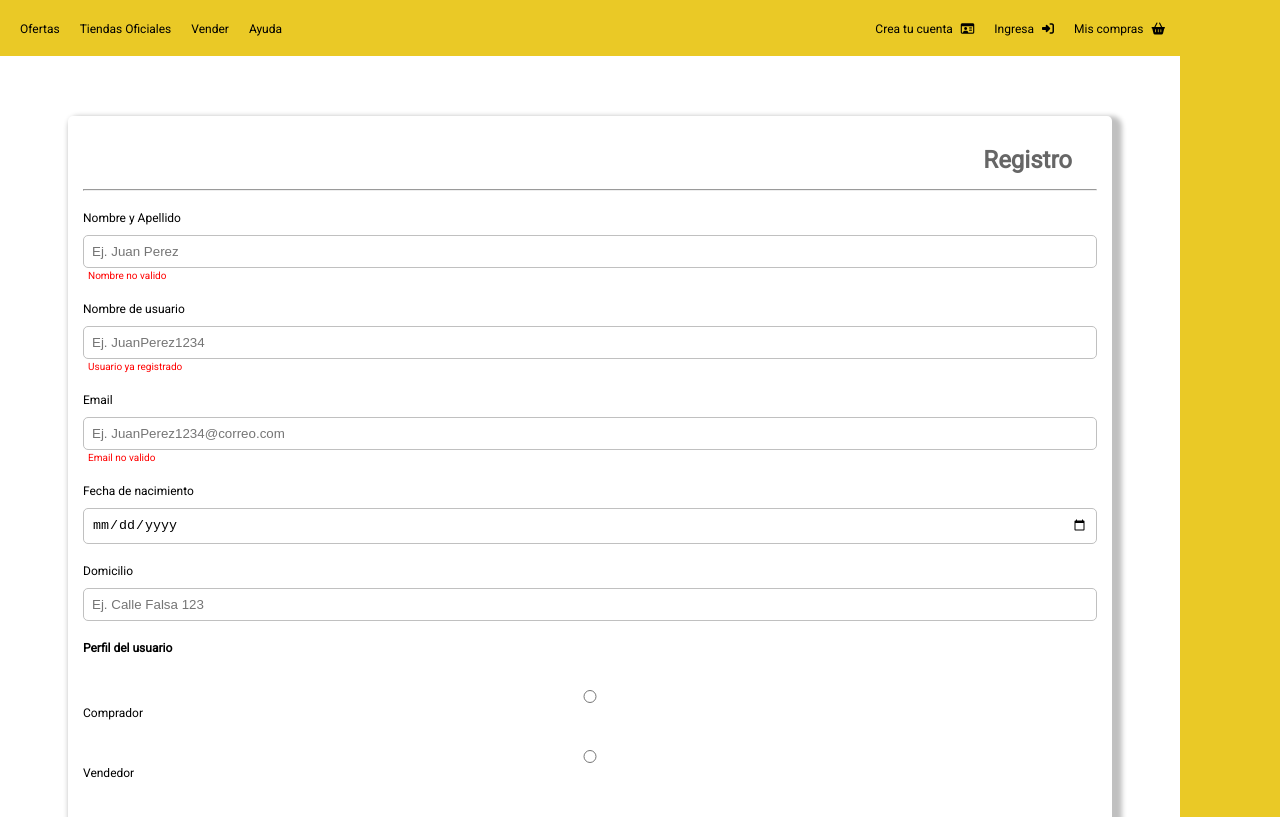
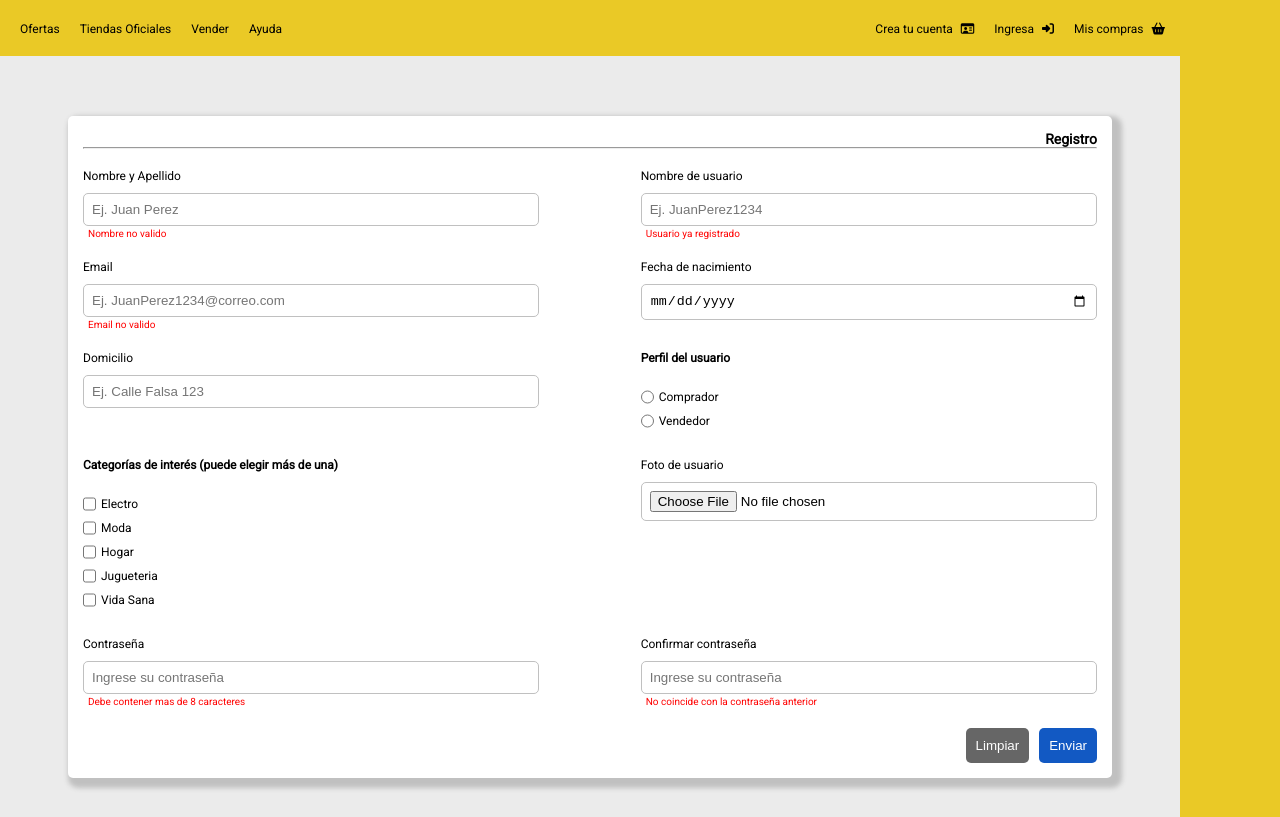
Before and after one commit to MiguelRuiz12/tp-MercadoLiebre-maquetacion, a website: page views/register.html in a window 1280 px wide. Shown: the part 118-935 px from the top of the page. Drawn offline with Linux system fonts and the light colour scheme.

```diff
--- a/public/CSS/login.css
+++ b/public/CSS/login.css
@@ -0,0 +1,37 @@
+.main__login {
+    width: 100%;
+    background-color: var(--colorGrisClaro);
+    padding: 10px;
+}
+
+.box__login {
+    width: 90%;
+    margin: 50px auto;
+    padding: 15px;
+    background-color: #ffffff;
+    box-shadow: 5px 5px 5px 5px #c0c0c0;
+    border-radius: 5px;
+}
+
+.form__box-login{
+    width: 75%;
+    margin-bottom: 20px;
+    margin-left:15%;
+}
+
+.button {
+    border: none;
+    padding: 10px;
+    border-radius: 5px;
+}
+
+.button-1 {
+    background-color: var(--colorCeleste);
+    color: #ffffff;
+}
+
+@media (min-width:768px) {
+    .box__login {
+        width: 50%;
+    }
+}
--- a/public/CSS/register.css
+++ b/public/CSS/register.css
@@ -1,6 +1,6 @@
 .main__register {
     width: 100%;
-    background-color: #ffffff;
+    background-color: var(--colorGrisClaro);
     padding: 10px;
 }
 
@@ -35,13 +35,11 @@
 .form__box--row{
     display: flex;
     flex-wrap: wrap;
-    margin-bottom: 20px;
-    row-gap: 8px;
+    margin-bottom: 10px;
+    gap: 5px;
+    justify-content: left;
 }
 
-.form__box--row h4{
-    width: 100%;
-}
 .form__label{
     margin-bottom: 25px;
 }
@@ -65,3 +63,14 @@
     justify-content: flex-end;
     gap: 10px;
 }
+
+.button-2 {
+    background-color: var(--colorGrisOscuro);
+    color: #ffffff;
+}
+
+@media (min-width:768px) {
+    .form__box {
+        width: 45%;
+    }
+}
--- a/public/CSS/styles.css
+++ b/public/CSS/styles.css
@@ -2,7 +2,7 @@
     --colorAmarillo: #eac926;
     --colorAzul: #03264c;
     --colorCeleste: #1259c3;
-    --coloGrisOscuro: #666;
+    --colorGrisOscuro: #666;
     --colorGrisClaro: #ebebeb;
     --colorVerde: #39b54a;
 }
@@ -54,7 +54,7 @@
 .barra__busqueda span i {
     position: absolute;
     background-color: #ffffff;
-    color: var(--coloGrisOscuro);
+    color: var(--colorGrisOscuro);
     font-size: 17px;
     bottom: 12%;
     right: 2%;
@@ -76,11 +76,11 @@
     text-decoration: none;
 }
 
-h3 {
+h3.titulares {
     width: 100%;
     font-size: 24px;
     padding: 15px 25px;
-    color: var(--coloGrisOscuro);
+    color: var(--colorGrisOscuro);
     text-align: left;
 }
 
@@ -161,14 +161,13 @@
 
 #descripcion {
     font-size: 16px;
-    color: var(--coloGrisOscuro);
+    color: var(--colorGrisOscuro);
     margin: 10px 0;
 }
 
 .footer {
     background-color: var(--colorGrisClaro);
     text-align: center;
-    padding: 55px 0 0 0;
 }
 
 .footer__section {
@@ -187,7 +186,7 @@
 }
 
 .footer__copyright {
-    color: var(--coloGrisOscuro);
+    color: var(--colorGrisOscuro);
     font-size: 13px;
     text-align: justify;
     margin-left: 15px;
@@ -265,7 +264,7 @@
     #descripcion {
         display: block;
         font-size: 16px;
-        color: var(--coloGrisOscuro);
+        color: var(--colorGrisOscuro);
         margin-top: 10px;
     }
 }
--- a/views/register.html
+++ b/views/register.html
@@ -81,36 +81,36 @@
                 </div>
                 <div class="form__box">
                     <h4 class="form__label">Perfil del usuario</h4>
-                    <div class="form__box">
-                        <input class="form__input" type="radio" name="perfil" id="Comprador" value="Comprador">
-                        <label class="form__label" for="Comprador">Comprador</label>
+                    <div class="form__box--row">
+                        <input  type="radio" name="perfil" id="Comprador" value="Comprador">
+                        <label  for="Comprador">Comprador</label>
                     </div>
-                    <div class="form__box">
-                        <input class="form__input" type="radio" name="perfil" id="Vendedor" value="Vendedor">
-                        <label class="form__label" for="Vendedor">Vendedor</label>
+                    <div class="form__box--row">
+                        <input type="radio" name="perfil" id="Vendedor" value="Vendedor">
+                        <label for="Vendedor">Vendedor</label>
                     </div>
                 </div>
-                <div class="form__box--row form__box">
+                <div class="form__box">
                     <h4 class="form__label">Categorías de interés (puede elegir más de una)</h4>
-                    <div class="form__box">
-                        <input class="form__input" type="checkbox" name="categorias" id="electro">
-                        <label class="form__label" for="electro">Electro</label>
+                    <div class="form__box--row">
+                        <input type="checkbox" name="categorias" id="electro">
+                        <label for="electro">Electro</label>
                     </div>
-                    <div class="form__box">
-                        <input class="form__input" type="checkbox" name="categorias" id="moda">
-                        <label class="form__label" for="moda">Moda</label>
+                    <div class="form__box--row">
+                        <input type="checkbox" name="categorias" id="moda">
+                        <label for="moda">Moda</label>
                     </div>
-                    <div class="form__box">
-                        <input class="form__input" type="checkbox" name="categorias" id="hogar">
-                        <label class="form__label" for="hogar">Hogar</label>
+                    <div class="form__box--row">
+                        <input type="checkbox" name="categorias" id="hogar">
+                        <label for="hogar">Hogar</label>
                     </div>
-                    <div class="form__box">
-                        <input class="form__input" type="checkbox" name="categorias" id="jugueteria">
-                        <label class="form__label" for="jugueteria">Jugueteria</label>
+                    <div class="form__box--row">
+                        <input type="checkbox" name="categorias" id="jugueteria">
+                        <label for="jugueteria">Jugueteria</label>
                     </div>
-                    <div class="form__box">
-                        <input class="form__input" type="checkbox" name="categorias" id="vidaSana">
-                        <label class="form__label" for="vidaSana">Vida Sana</label>
+                    <div class="form__box--row">
+                        <input type="checkbox" name="categorias" id="vidaSana">
+                        <label for="vidaSana">Vida Sana</label>
                     </div>
                 </div>
                 <div class="form__box">
@@ -130,8 +130,8 @@
                     <small class="form__error">No coincide con la contraseña anterior</small>
                 </div>
                 <div class="box__end">
-                    <a href="/"><button type="submit">Enviar</button></a>
-                    <button type="reset">Limpiar</button>
+                    <button class="button button-2" type="reset">Limpiar</button>
+                    <a href="/"><button class="button button-1" type="submit">Enviar</button></a>
                 </div>
             </form>
         </section>
```
Also changed, not shown: views/login.html (+6 -6 lines).
